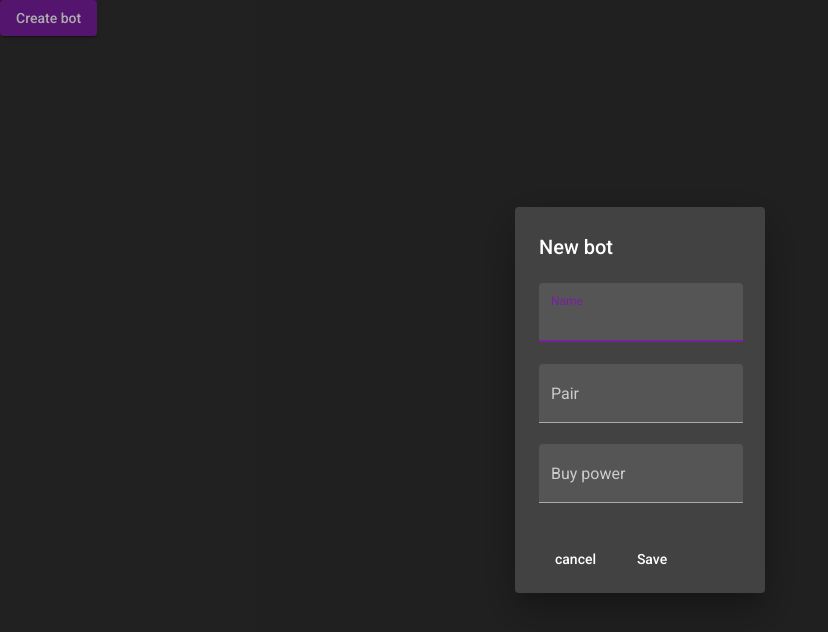
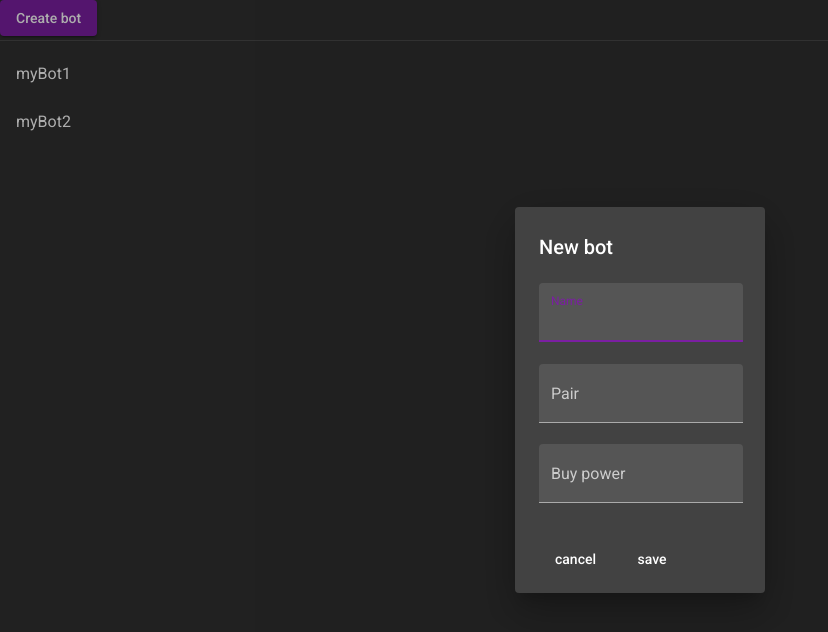
Before and after one commit to andrecamppos/cryptobot-ui, an Angular app: page / in a window 1280 px wide. Both pictures are taken after a click on the button "Create bot". Shown: the top 632 px of the page, without its empty margins (0-828 px from the left). Built offline with nearby package versions, Linux system fonts and the light colour scheme.

Commit message:
list bot

```diff
--- a/src/app/app.component.html
+++ b/src/app/app.component.html
@@ -1,3 +1,11 @@
-<section>
+<section style="margin-bottom: 4px;">
   <button mat-raised-button color="primary" (click)="openDialog()">Create bot</button>
 </section>
+<mat-divider></mat-divider>
+<section>
+  <mat-nav-list>
+    <mat-list-item *ngFor="let bot of bots">
+       {{ bot.name }}
+    </mat-list-item>
+  </mat-nav-list>
+</section>
--- a/src/app/app.component.ts
+++ b/src/app/app.component.ts
@@ -1,6 +1,10 @@
 import { Component } from '@angular/core';
 import { MatDialog } from '@angular/material/dialog';
 import { DialogCreateBotComponent } from './dialog-create-bot/dialog-create-bot.component';
+
+interface Bot {
+  name: string;
+}
 
 @Component({
   selector: 'app-root',
@@ -9,6 +13,7 @@ import { DialogCreateBotComponent } from './dialog-create-bot/dialog-create-bot.
 })
 export class AppComponent {
   title = 'cryptobot';
+  bots: Bot[] = [{ name: 'myBot1' },  { name: 'myBot2' }];
 
   constructor(public dialog: MatDialog) {}
 
--- a/src/app/app.module.ts
+++ b/src/app/app.module.ts
@@ -11,6 +11,8 @@ import { MatDialogModule } from '@angular/material/dialog';
 import { DialogCreateBotComponent } from './dialog-create-bot/dialog-create-bot.component';
 import { MatFormFieldModule } from '@angular/material/form-field';
 import { MatInputModule } from '@angular/material/input';
+import { MatDividerModule } from '@angular/material/divider';
+import { MatListModule } from '@angular/material/list';
 
 @NgModule({
   declarations: [
@@ -26,7 +28,9 @@ import { MatInputModule } from '@angular/material/input';
     MatButtonModule,
     MatDialogModule,
     MatFormFieldModule,
-    MatInputModule
+    MatInputModule,
+    MatDividerModule,
+    MatListModule
   ],
   providers: [],
   bootstrap: [AppComponent]
--- a/src/app/dialog-create-bot/dialog-create-bot.component.html
+++ b/src/app/dialog-create-bot/dialog-create-bot.component.html
@@ -17,5 +17,5 @@
 </div>
 <div mat-dialog-actions>
   <button mat-button (click)="onNoClick()">cancel</button>
-  <button mat-button (click)="onSave()">Save</button>
+  <button mat-button (click)="onSave()">save</button>
 </div>
```
